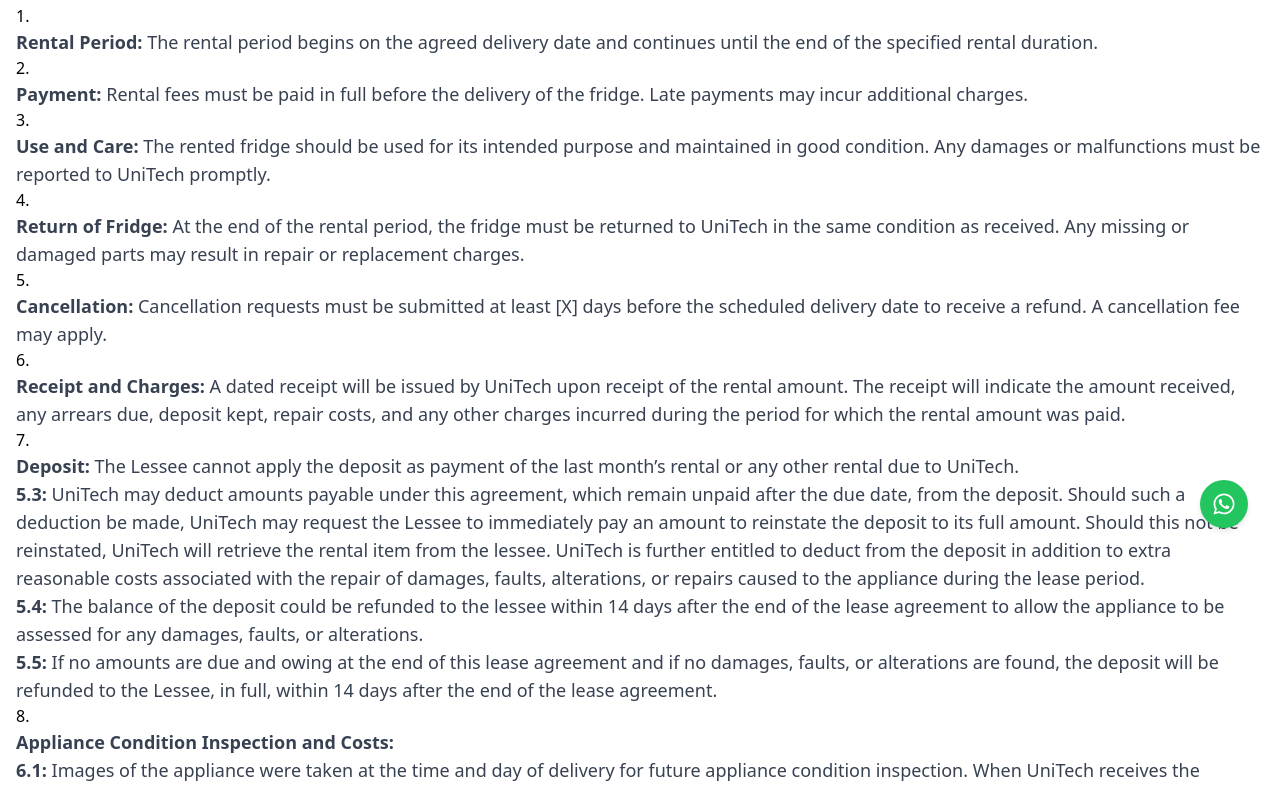
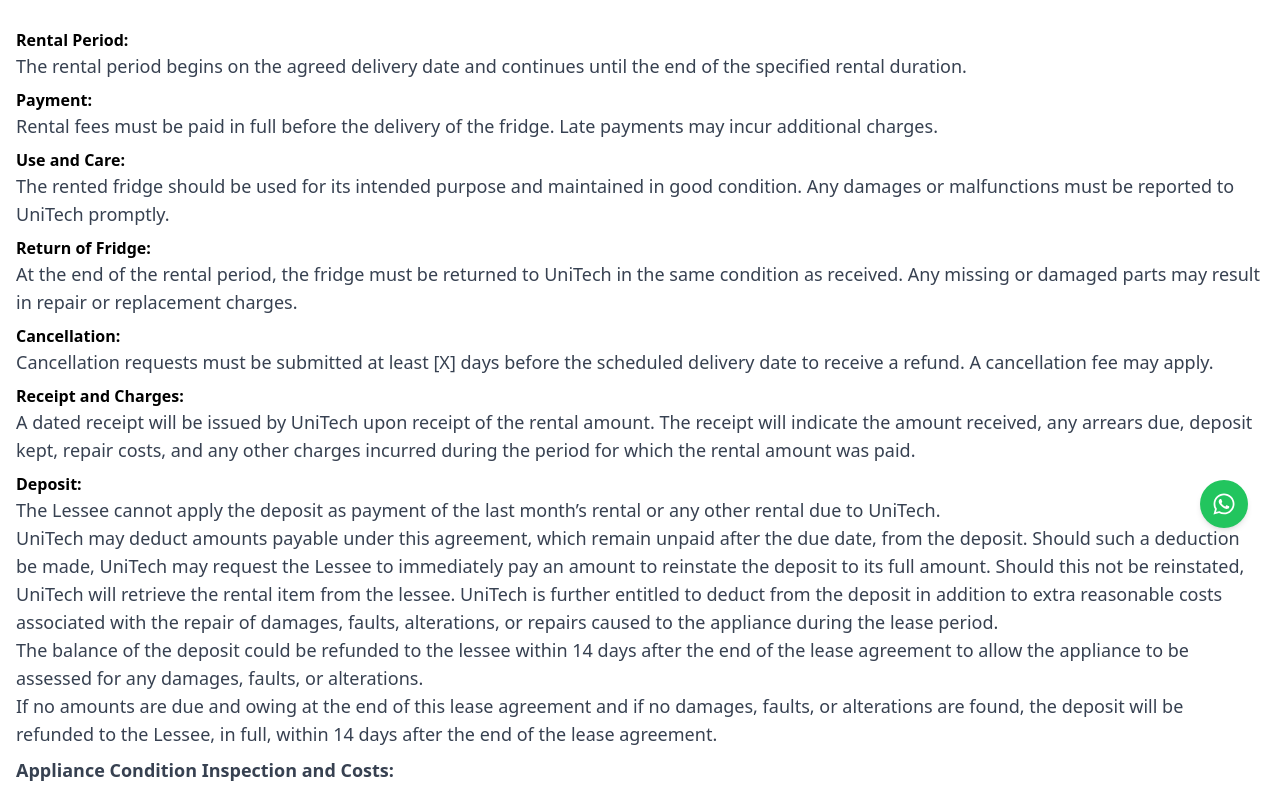
Before and after one commit to TDL2627/uni-tech, a Next.js app: page /terms in a window 1280 px wide. Shown: the part 240-1029 px from the top of the page. Built offline with nearby package versions, Linux system fonts and the light colour scheme.

Commit message:
added ts and cs

```diff
--- a/src/app/components/Terms/index.client.jsx
+++ b/src/app/components/Terms/index.client.jsx
@@ -5,145 +5,140 @@
         <h2 className="text-3xl font-bold text-center mb-8">
           Rental Terms and Conditions
         </h2>
+        <br />
         <p className="text-lg text-gray-700 mb-8">
           Please read these terms and conditions carefully before renting a
           fridge from UniTech. By renting a fridge, you agree to comply with the
           following terms and conditions:
         </p>
-        <ol className="list-decimal list-inside mb-8">
-          <li>
+        <div className=" grid gap-2  mb-8">
+          <div>
+            <span className="font-bold">Rental Period:</span>
             <p className="text-lg text-gray-700">
-              <span className="font-bold">Rental Period:</span> The rental
-              period begins on the agreed delivery date and continues until the
-              end of the specified rental duration.
+              The rental period begins on the agreed delivery date and continues
+              until the end of the specified rental duration.
             </p>
-          </li>
-          <li>
+          </div>
+          <div>
+            <span className="font-bold">Payment:</span>
             <p className="text-lg text-gray-700">
-              <span className="font-bold">Payment:</span> Rental fees must be
-              paid in full before the delivery of the fridge. Late payments may
-              incur additional charges.
+              Rental fees must be paid in full before the delivery of the
+              fridge. Late payments may incur additional charges.
             </p>
-          </li>
-          <li>
+          </div>
+          <div>
+            <span className="font-bold">Use and Care:</span>
             <p className="text-lg text-gray-700">
-              <span className="font-bold">Use and Care:</span> The rented fridge
-              should be used for its intended purpose and maintained in good
-              condition. Any damages or malfunctions must be reported to UniTech
-              promptly.
+              The rented fridge should be used for its intended purpose and
+              maintained in good condition. Any damages or malfunctions must be
+              reported to UniTech promptly.
             </p>
-          </li>
-          <li>
+          </div>
+          <div>
+            <span className="font-bold">Return of Fridge:</span>
             <p className="text-lg text-gray-700">
-              <span className="font-bold">Return of Fridge:</span> At the end of
-              the rental period, the fridge must be returned to UniTech in the
-              same condition as received. Any missing or damaged parts may
-              result in repair or replacement charges.
+              At the end of the rental period, the fridge must be returned to
+              UniTech in the same condition as received. Any missing or damaged
+              parts may result in repair or replacement charges.
             </p>
-          </li>
-          <li>
+          </div>
+          <div>
+            <span className="font-bold">Cancellation:</span>
             <p className="text-lg text-gray-700">
-              <span className="font-bold">Cancellation:</span> Cancellation
-              requests must be submitted at least [X] days before the scheduled
-              delivery date to receive a refund. A cancellation fee may apply.
+              Cancellation requests must be submitted at least [X] days before
+              the scheduled delivery date to receive a refund. A cancellation
+              fee may apply.
             </p>
-          </li>
-          <li>
+          </div>
+          <div>
+            <span className="font-bold">Receipt and Charges:</span>
             <p className="text-lg text-gray-700">
-              <span className="font-bold">Receipt and Charges:</span> A dated
-              receipt will be issued by UniTech upon receipt of the rental
-              amount. The receipt will indicate the amount received, any arrears
-              due, deposit kept, repair costs, and any other charges incurred
-              during the period for which the rental amount was paid.
+              A dated receipt will be issued by UniTech upon receipt of the
+              rental amount. The receipt will indicate the amount received, any
+              arrears due, deposit kept, repair costs, and any other charges
+              incurred during the period for which the rental amount was paid.
             </p>
-          </li>
-          <li>
+          </div>
+          <div>
+            <span className="font-bold ">Deposit:</span>
             <p className="text-lg text-gray-700">
-              <span className="font-bold">Deposit:</span> The Lessee cannot
-              apply the deposit as payment of the last month’s rental or any
-              other rental due to UniTech.
+              The Lessee cannot apply the deposit as payment of the last month’s
+              rental or any other rental due to UniTech.
               <br />
-              <span className="font-bold">5.3:</span> UniTech may deduct amounts
-              payable under this agreement, which remain unpaid after the due
-              date, from the deposit. Should such a deduction be made, UniTech
-              may request the Lessee to immediately pay an amount to reinstate
-              the deposit to its full amount. Should this not be reinstated,
-              UniTech will retrieve the rental item from the lessee. UniTech is
-              further entitled to deduct from the deposit in addition to extra
-              reasonable costs associated with the repair of damages, faults,
-              alterations, or repairs caused to the appliance during the lease
-              period.
+              UniTech may deduct amounts payable under this agreement, which
+              remain unpaid after the due date, from the deposit. Should such a
+              deduction be made, UniTech may request the Lessee to immediately
+              pay an amount to reinstate the deposit to its full amount. Should
+              this not be reinstated, UniTech will retrieve the rental item from
+              the lessee. UniTech is further entitled to deduct from the deposit
+              in addition to extra reasonable costs associated with the repair
+              of damages, faults, alterations, or repairs caused to the
+              appliance during the lease period.
               <br />
-              <span className="font-bold">5.4:</span> The balance of the deposit
-              could be refunded to the lessee within 14 days after the end of
-              the lease agreement to allow the appliance to be assessed for any
-              damages, faults, or alterations.
+              The balance of the deposit could be refunded to the lessee within
+              14 days after the end of the lease agreement to allow the
+              appliance to be assessed for any damages, faults, or alterations.
               <br />
-              <span className="font-bold">5.5:</span> If no amounts are due and
-              owing at the end of this lease agreement and if no damages,
-              faults, or alterations are found, the deposit will be refunded to
-              the Lessee, in full, within 14 days after the end of the lease
-              agreement.
+              If no amounts are due and owing at the end of this lease agreement
+              and if no damages, faults, or alterations are found, the deposit
+              will be refunded to the Lessee, in full, within 14 days after the
+              end of the lease agreement.
             </p>
-          </li>
-          <li>
+          </div>
+          <div>
             <p className="text-lg text-gray-700">
               <span className="font-bold">
                 Appliance Condition Inspection and Costs:
               </span>
               <br />
-              <span className="font-bold">6.1:</span> Images of the appliance
-              were taken at the time and day of delivery for future appliance
-              condition inspection. When UniTech receives the appliance at the
-              end of the lease agreement and upon inspection if there are any
-              damages, faults, or alterations that occurred regarding the
-              appliance as to the condition the appliance was delivered as, the
-              deposit will be forfeited and used as a fraction of the cost of
-              damages, faults, or alterations of the appliance.
+              Images of the appliance were taken at the time and day of delivery
+              for future appliance condition inspection. When UniTech receives
+              the appliance at the end of the lease agreement and upon
+              inspection if there are any damages, faults, or alterations that
+              occurred regarding the appliance as to the condition the appliance
+              was delivered as, the deposit will be forfeited and used as a
+              fraction of the cost of damages, faults, or alterations of the
+              appliance.
               <br />
-              <span className="font-bold">6.2:</span> The lessee acknowledges
-              that when receiving, the appliance is in a good state/condition,
-              and such is a witness to these conditions when signing the
-              agreement.
+              The lessee acknowledges that when receiving, the appliance is in a
+              good state/condition, and such is a witness to these conditions
+              when signing the agreement.
               <br />
-              <span className="font-bold">6.3:</span> Upon termination of the
-              lease agreement, the lessee must restore the appliance to UniTech
-              in the same condition it was received at the start of the lease.
-              No tampering or self-inspection of machinery of the appliance is
-              allowed. The Lessee could be liable for any damage or defects of
-              the appliance, whether visible or concealed during the inspection.
+              Upon termination of the lease agreement, the lessee must restore
+              the appliance to UniTech in the same condition it was received at
+              the start of the lease. No tampering or self-inspection of
+              machinery of the appliance is allowed. The Lessee could be liable
+              for any damage or defects of the appliance, whether visible or
+              concealed during the inspection.
               <br />
-              <span className="font-bold">6.4:</span> UniTech has no
-              responsibility or liability towards the cost of damages, faults,
-              alterations, accidents, and natural disasters as soon as the
-              appliance has been delivered to the Lessee (Internal machinery
-              breakdowns, gas consumption excluded). The Lessee becomes
-              responsible and reliable for the appliance costs as if it was
-              his/her own. All costs and responsibility will fall on the Lessee.
+              UniTech has no responsibility or liability towards the cost of
+              damages, faults, alterations, accidents, and natural disasters as
+              soon as the appliance has been delivered to the Lessee (Internal
+              machinery breakdowns, gas consumption excluded). The Lessee
+              becomes responsible and reliable for the appliance costs as if it
+              was his/her own. All costs and responsibility will fall on the
+              Lessee.
               <br />
-              <span className="font-bold">6.5:</span> UniTech and the Lessee
-              agree to the jurisdiction of the Magistrate’s Court, should any
-              legal actions or proceedings relating to this agreement or breach
-              thereof be instituted.
+              UniTech and the Lessee agree to the jurisdiction of the
+              Magistrate’s Court, should any legal actions or proceedings
+              relating to this agreement or breach thereof be instituted.
             </p>
-          </li>
-          <li>
+          </div>
+          <div>
             <p className="text-lg text-gray-700">
               <span className="font-bold">Cancellation:</span>
               <br />
-              <span className="font-bold">7.1:</span> Agreement of the contract
-              binds the lessee to the agreed upon contract period. The lessee is
-              obligated to pay the monthly rental amount until the lease period
-              ends.
+              Agreement of the contract binds the lessee to the agreed upon
+              contract period. The lessee is obligated to pay the monthly rental
+              amount until the lease period ends.
               <br />
-              <span className="font-bold">7.2:</span> Should the Lessee cancel
-              the lease before the lease period expires, the deposit will be
-              used as a cancellation fee, and the appliance will be collected
-              immediately.
+              Should the Lessee cancel the lease before the lease period
+              expires, the deposit will be used as a cancellation fee, and the
+              appliance will be collected immediately.
             </p>
-          </li>
+          </div>
           {/* Add more terms and conditions as needed */}
-        </ol>
+        </div>
         <p className="text-lg text-gray-700">
           These terms and conditions constitute the entire agreement between the
           renter and UniTech. By renting a fridge, you acknowledge that you have
```
Also changed, not shown: src/app/components/Navbar/index.client.jsx (+33 -4 lines).
